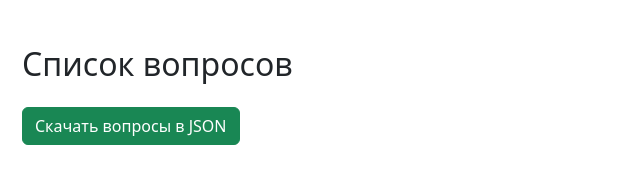
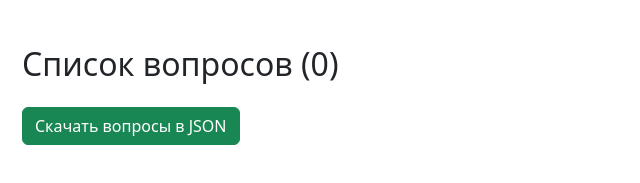
Before and after one commit to G1ndi/Translating-questions-into-json, a plain HTML site: page index.html in a window 1280 px wide. Shown: the part 591-774 px from the top of the page, 60-700 px from the left. Drawn offline with nearby package versions, Linux system fonts and the light colour scheme.

Commit message:
Update index.html

```diff
--- a/index.html
+++ b/index.html
@@ -35,7 +35,7 @@
         </form>
 
         <div class="mt-5">
-            <h2>Список вопросов</h2>
+            <h2>Список вопросов <span id="questionCount">(0)</span></h2>
             <div id="questionsList"></div>
             <button id="downloadJson" class="btn btn-success mt-3">Скачать вопросы в JSON</button>
         </div>
```
